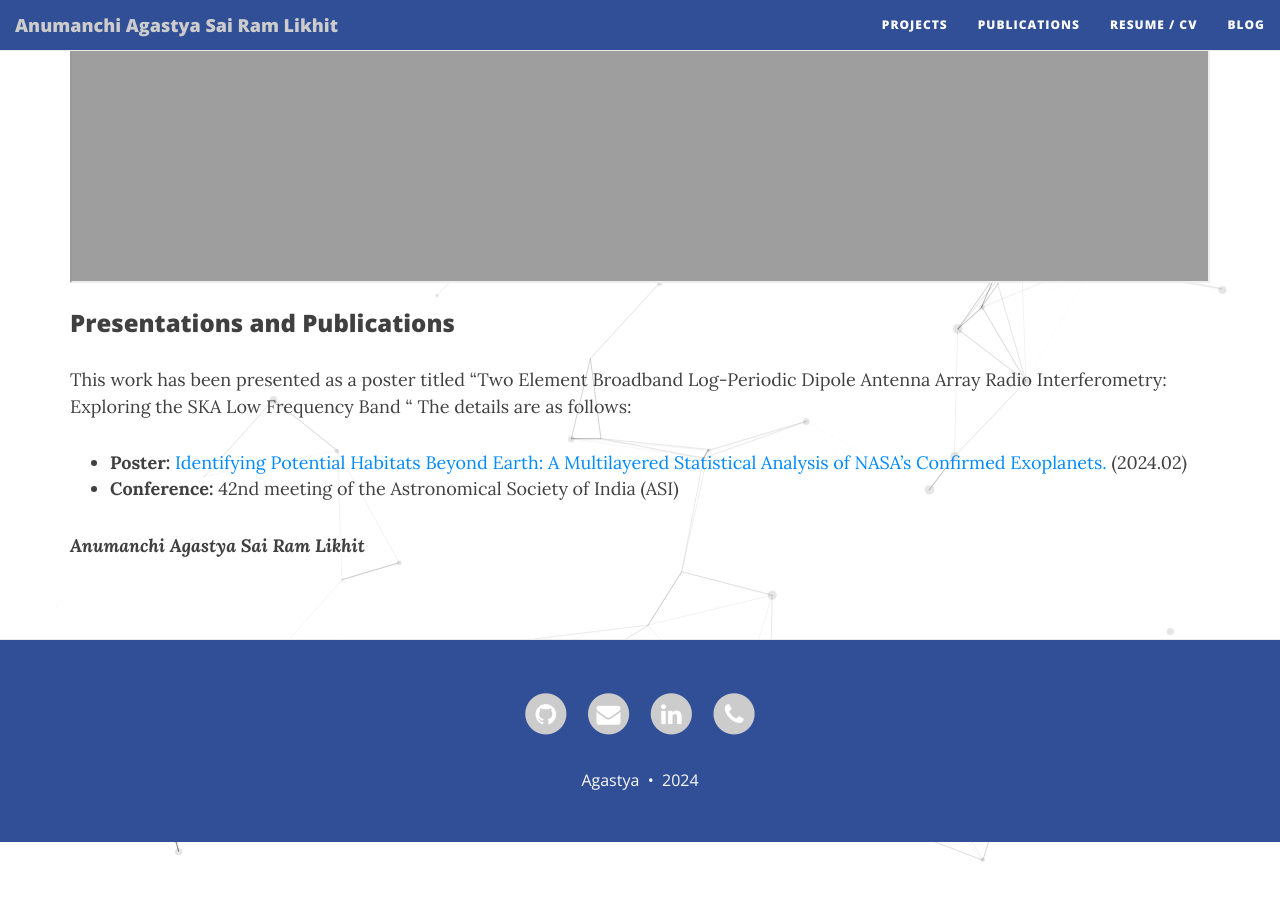
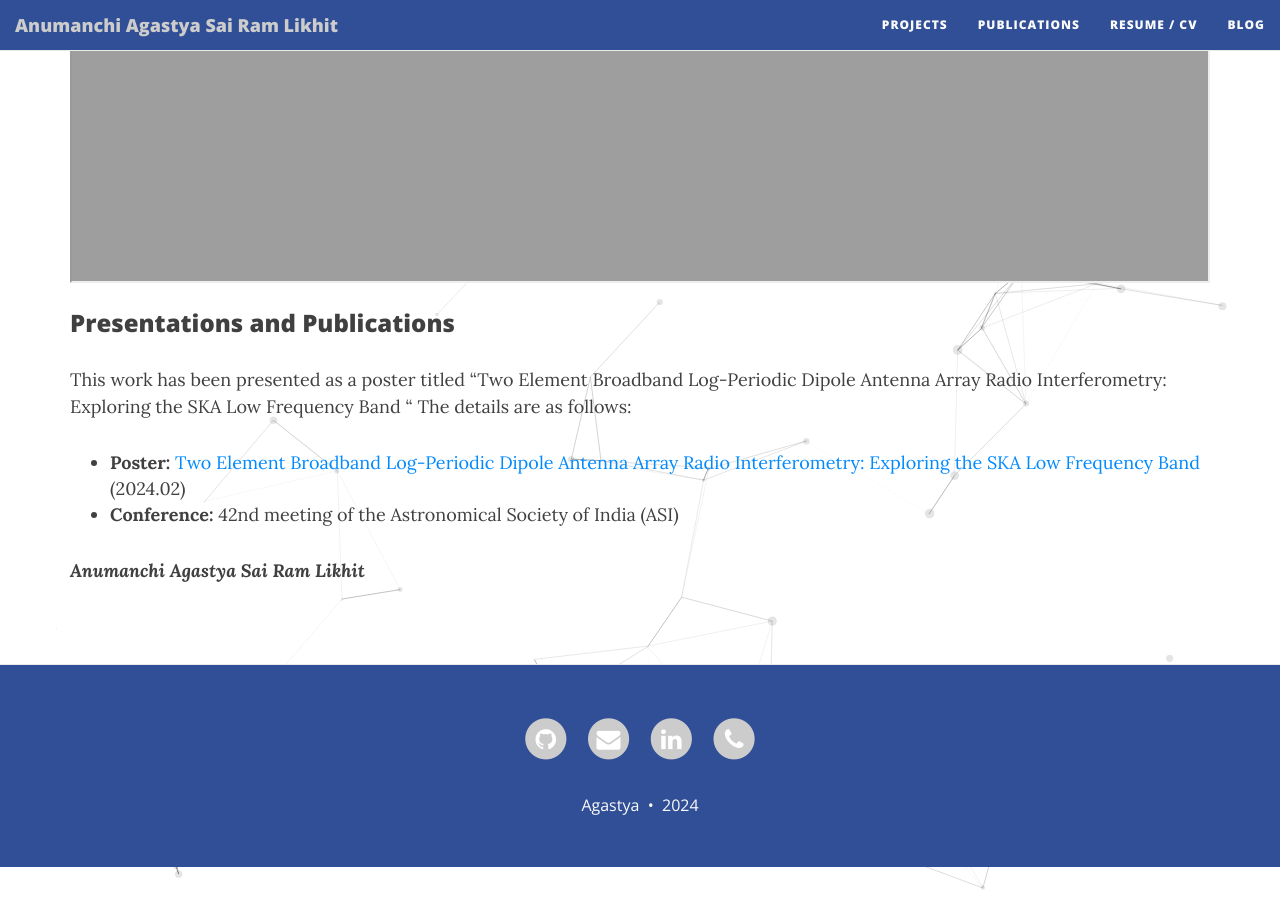
Before and after one commit to astropi-b/astropi-b.github.io, a Jekyll site: the page built from lpdasimulations.md, in a window 1280 px wide and 900 px high, scrolled down 1643 px. Built offline with Jekyll 4.4.1, drawn with Linux system fonts in a browser that asks for light colours; nearby versions of some CDN libraries; before the commit the page ends 2517 px from its top, so only the background shows below that.

Commit message:
Update lpdasimulations.md

```diff
--- a/lpdasimulations.md
+++ b/lpdasimulations.md
@@ -11,7 +11,7 @@ permalink: /research/lpdasimulations/
 This work has been presented as a poster titled "Two Element Broadband Log-Periodic Dipole Antenna Array Radio Interferometry: Exploring the SKA Low Frequency Band
 " The details are as follows:
 
-- **Poster:** [Identifying Potential Habitats Beyond Earth: A Multilayered Statistical Analysis of NASA's Confirmed Exoplanets.](https://ui.adsabs.harvard.edu/abs/2024asi..confP..01D/abstract) (2024.02)
+- **Poster:** [Two Element Broadband Log-Periodic Dipole Antenna Array Radio Interferometry: Exploring the SKA Low Frequency Band](https://ui.adsabs.harvard.edu/abs/2024asi..confP..01D/abstract) (2024.02)
 - **Conference:** 42nd meeting of the Astronomical Society of India (ASI)
 
 
```
